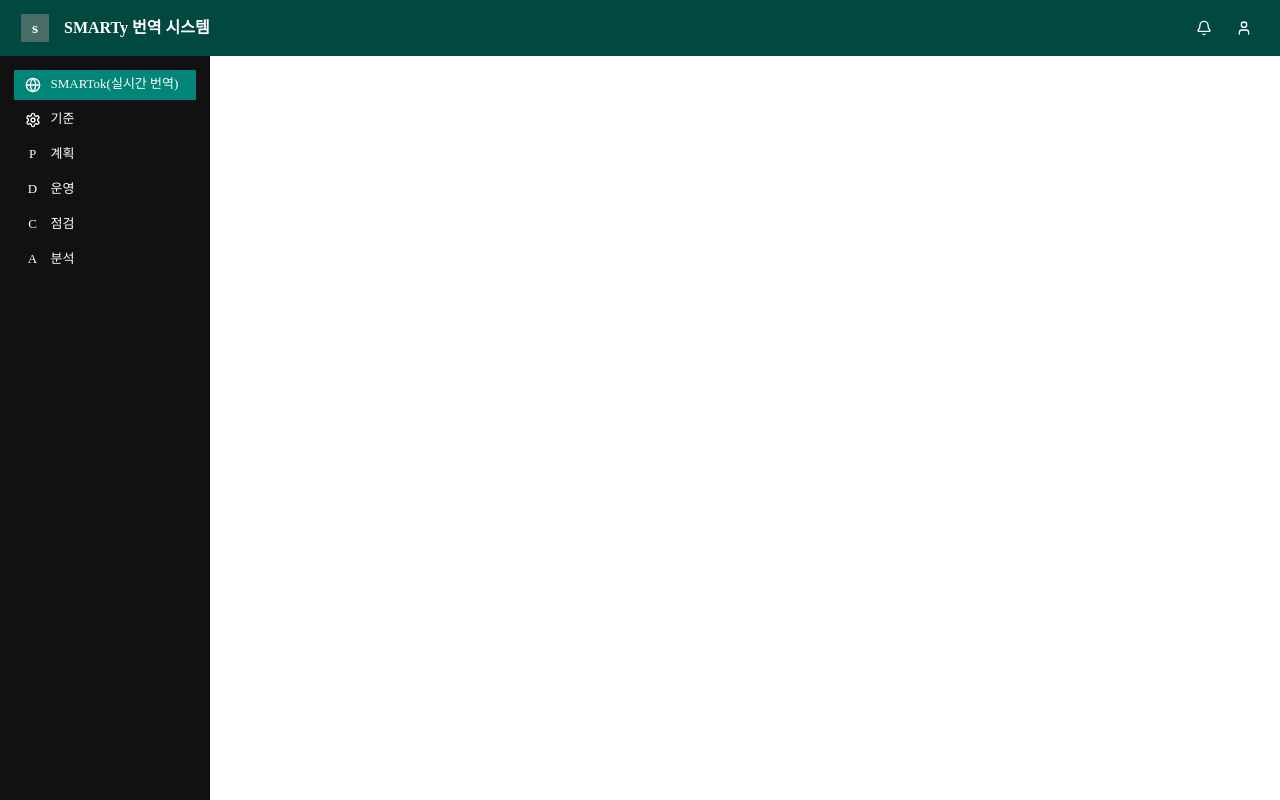
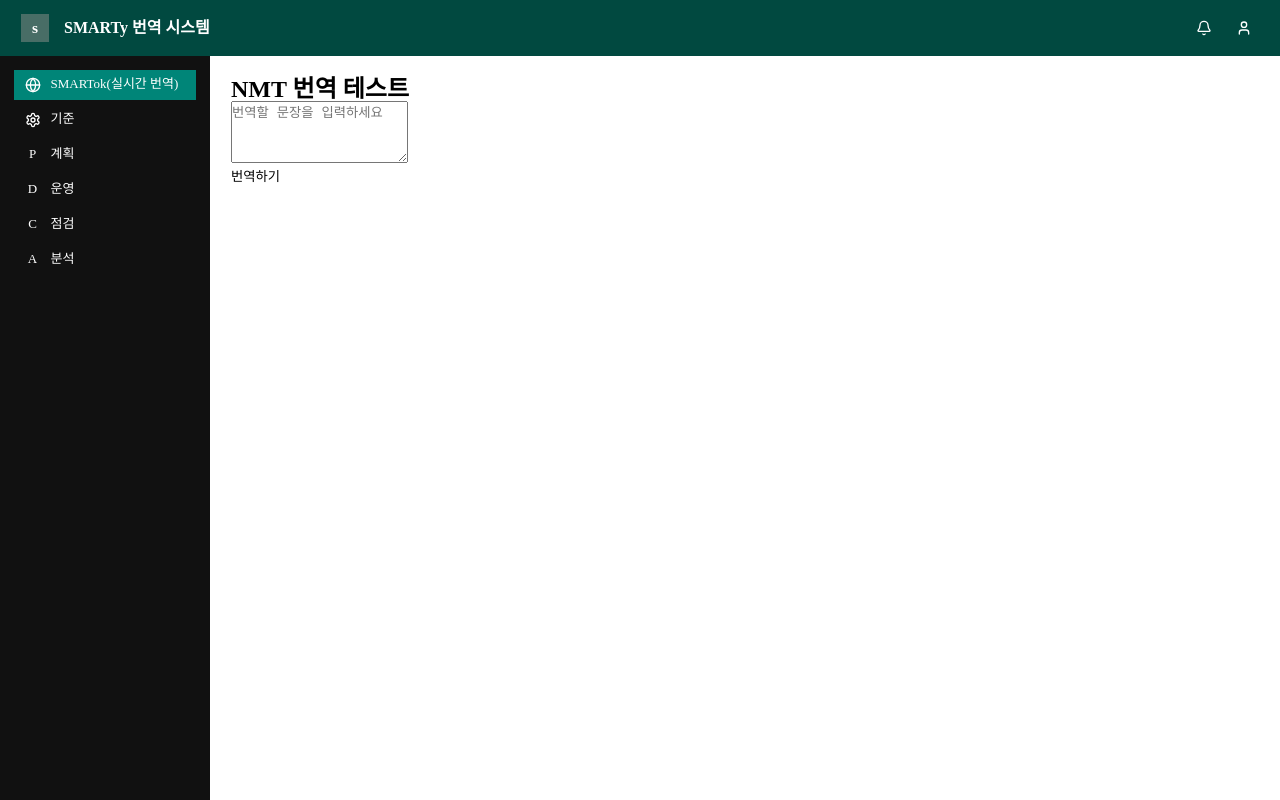
Before and after one commit to zermzerm/translation-room, a React (Create React App) app: page /room/1 in a window 1280 px wide. Built offline with nearby package versions, Linux system fonts and the light colour scheme.

Commit message:
번역 api  axios로 작성 및 번역 페이지로 이동 구현

```diff
--- a/package.json
+++ b/package.json
@@ -7,6 +7,7 @@
     "@testing-library/jest-dom": "^6.6.3",
     "@testing-library/react": "^16.3.0",
     "@testing-library/user-event": "^13.5.0",
+    "axios": "^1.10.0",
     "qrcode.react": "^4.2.0",
     "react": "^19.1.0",
     "react-dom": "^19.1.0",
--- a/src/App.js
+++ b/src/App.js
@@ -1,5 +1,6 @@
-import { BrowserRouter, Routes, Route } from "react-router-dom";
+import {BrowserRouter, Routes, Route} from "react-router-dom";
 import Home from "./pages/Home";
+import Room from "./pages/Room";
 import NavBar from "./components/NavBar/NavBar";
 import SideBar from "./components/SideBar/SideBar";
 
@@ -10,6 +11,7 @@
       <SideBar />
       <Routes>
         <Route path="/" element={<Home />} />
+        <Route path="/room/:id" element={<Room />} />
       </Routes>
     </BrowserRouter>
   );
--- /dev/null
+++ b/src/api/api.js
@@ -0,0 +1,24 @@
+import axios from "axios";
+
+export const translateApi = async (from, to, text) => {
+  try {
+    const response = await axios.post(
+      "https://model-nmt.aidmtlabs.com/api/texts/translation",
+      {
+        from_lang: from,
+        to_lang: to,
+        text: text,
+      },
+      {
+        headers: {
+          "Content-Type": "application/json",
+        },
+      }
+    );
+    // console.log("API 응답", response.data);
+    return response.data.result.result;
+  } catch (error) {
+    console.error("번역 실패:", error);
+    throw error;
+  }
+};
--- a/src/components/Home/Content.jsx
+++ b/src/components/Home/Content.jsx
@@ -92,7 +92,7 @@
                 <td className={styles.Status}>
                   <div className={styles.StatusWrapper}>
                     {data.status.map((stt) => (
-                      <StatusIcon status={stt} />
+                      <StatusIcon status={stt} id={data.id} />
                     ))}
                   </div>
                 </td>
--- a/src/components/common/StatusIcon.jsx
+++ b/src/components/common/StatusIcon.jsx
@@ -2,11 +2,21 @@
 import {PauseIcon} from "../../assets/icons/PauseIcon";
 import {PlayIcon} from "../../assets/icons/PlayIcon";
 import {SettingIcon} from "../../assets/icons/SettingIcon";
+import {useState} from "react";
+import Modal from "react-modal";
+import ModalContent from "../Home/Modal/ModalContent";
 
-export default function StatusIcon({status}) {
+export default function StatusIcon({status, id = ""}) {
+  const [isOpen, setIsOpen] = useState(false);
+
   return (
     <div className={styles.Container}>
       <span
+        onClick={() => {
+          if (status === "참여중" || status === "시작하기") {
+            window.location.href = `/room/${id}`;
+          }
+        }}
         className={
           `${status}` === "운용"
             ? styles.Operation
@@ -25,10 +35,27 @@
         {status}
       </span>
       {`${status}` === "참여중" && (
-        <span className={styles.Setting}>
+        <span className={styles.Setting} onClick={() => setIsOpen(true)}>
           <SettingIcon />
         </span>
       )}
+      <Modal
+        isOpen={isOpen}
+        onRequestClose={() => setIsOpen(false)}
+        style={{
+          overlay: {
+            backgroundColor: "rgba(0, 0, 0, 0.5)",
+          },
+          content: {
+            width: "448px",
+            height: "670px",
+            margin: "auto",
+            padding: "21px",
+          },
+        }}
+      >
+        <ModalContent setIsOpen={setIsOpen} />
+      </Modal>
     </div>
   );
 }
--- a/src/components/common/StatusIcon.module.css
+++ b/src/components/common/StatusIcon.module.css
@@ -18,6 +18,7 @@
   color: white;
   padding: 4px 8px;
   background-color: rgb(232, 49, 56);
+  cursor: pointer;
 }
 
 .Start {
@@ -26,6 +27,7 @@
   color: white;
   padding: 4px 8px;
   background-color: rgb(55, 132, 120);
+  cursor: pointer;
 }
 
 .Verification {
--- /dev/null
+++ b/src/pages/Room.jsx
@@ -0,0 +1,36 @@
+import {useState} from "react";
+import {translateApi} from "../api/api";
+import styles from "./Home.module.css";
+
+export default function Room() {
+  const [input, setInput] = useState("");
+  const [translated, setTranslated] = useState("");
+
+  const handleTranslate = async () => {
+    try {
+      const result = await translateApi("ko", "en", input);
+      setTranslated(result);
+    } catch (e) {
+      alert("번역 중 오류가 발생했습니다.");
+    }
+  };
+  return (
+    <div className={styles.Container}>
+      <h2>NMT 번역 테스트</h2>
+      <textarea
+        rows={4}
+        value={input}
+        onChange={(e) => setInput(e.target.value)}
+        placeholder="번역할 문장을 입력하세요"
+      />
+      <br />
+      <button onClick={handleTranslate}>번역하기</button>
+      {translated && (
+        <div>
+          <h3>번역 결과:</h3>
+          <p>{translated}</p>
+        </div>
+      )}
+    </div>
+  );
+}
```
Also changed, not shown: 1 other file (tests, documents, lock files or other folders).
